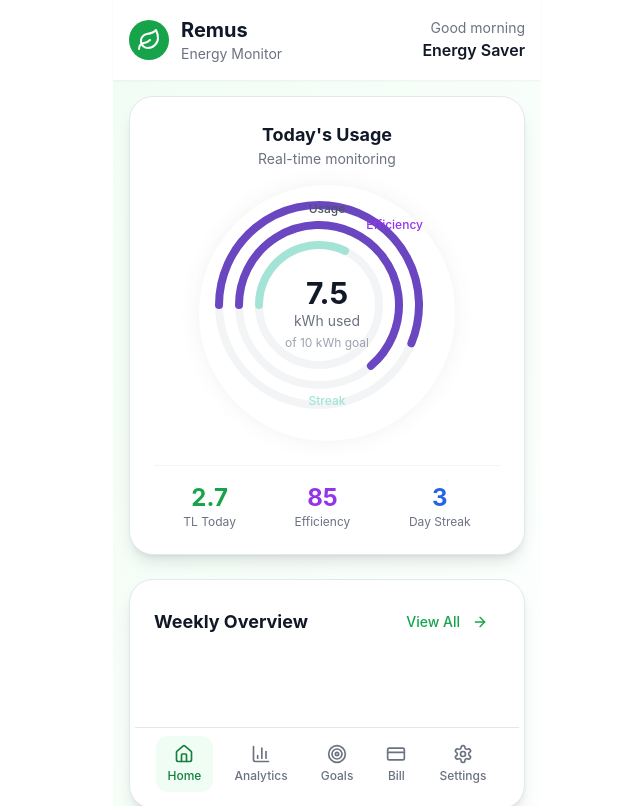
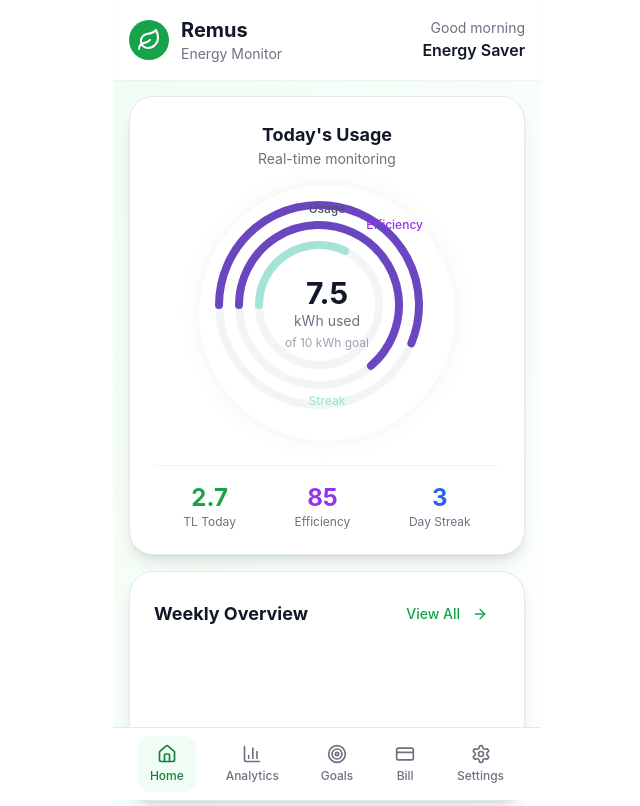
Before and after one commit to maergur/remus-energy-pulse, a React (Vite) app: page / in a window 1280 px wide. Shown: the top 806 px of the page, without its empty margins (313-953 px from the left). Built offline with nearby package versions, Linux system fonts and the light colour scheme.

Commit message:
Fix UI layout issues
Remove bottom gap and adjust element spacing.

```diff
--- a/src/components/BottomNavigation.tsx
+++ b/src/components/BottomNavigation.tsx
@@ -16,7 +16,7 @@ const BottomNavigation: React.FC = () => {
   ];
 
   return (
-    <div className="fixed bottom-0 left-1/2 transform -translate-x-1/2 w-full max-w-sm bg-white border-t border-gray-200">
+    <div className="fixed bottom-0 left-1/2 transform -translate-x-1/2 w-full max-w-md bg-white border-t border-gray-200 safe-area-bottom" style={{ maxWidth: '428px' }}>
       <div className="flex justify-around items-center py-2 px-4">
         {navItems.map(({ path, icon: Icon, label }) => {
           const isActive = location.pathname === path;
--- a/src/pages/Dashboard.tsx
+++ b/src/pages/Dashboard.tsx
@@ -24,7 +24,7 @@ const Dashboard: React.FC = () => {
   const maxUsage = Math.max(...dailyUsageData.map(d => d.usage));
 
   return (
-    <div className="min-h-screen bg-gradient-to-br from-green-50 to-white pb-20">
+    <div className="min-h-screen bg-gradient-to-br from-green-50 to-white pb-24">
       {/* Header */}
       <div className="bg-white shadow-sm">
         <div className="flex items-center justify-between p-4">
@@ -44,7 +44,7 @@ const Dashboard: React.FC = () => {
         </div>
       </div>
 
-      <div className="p-4 space-y-6">
+      <div className="p-4 space-y-4">
         {/* Apple Watch Style Gauge */}
         <Card className="bg-white shadow-lg rounded-3xl overflow-hidden ios-bounce">
           <CardContent className="p-6">
```
